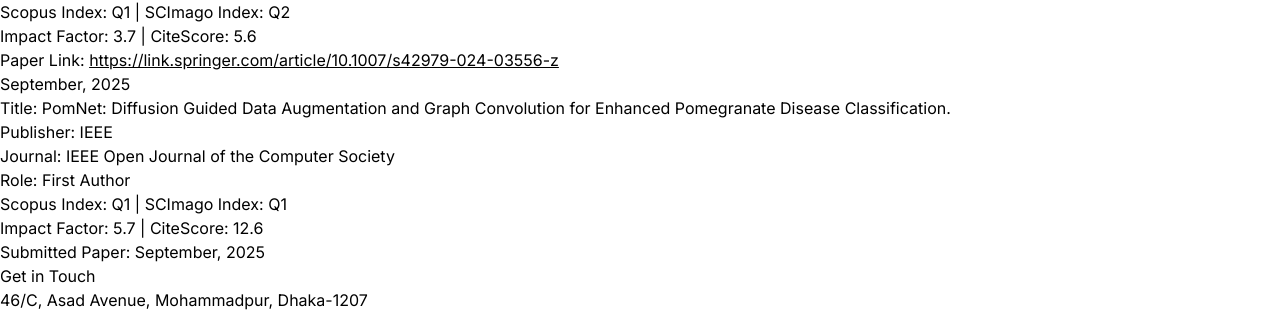
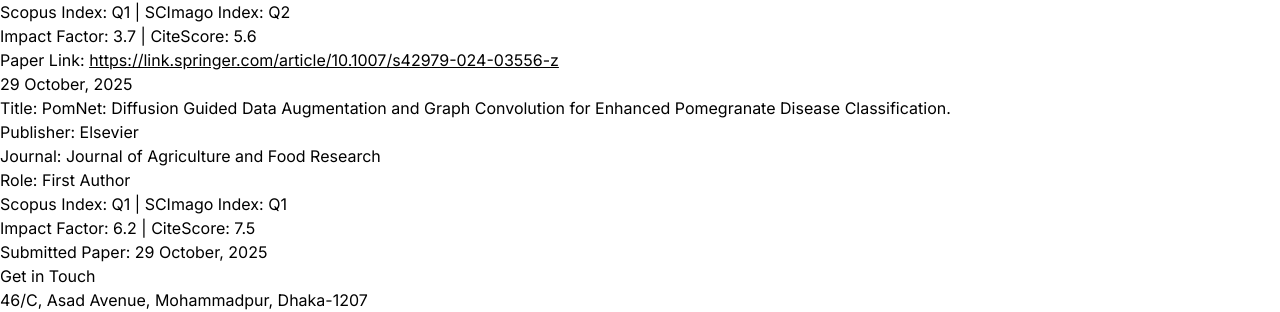
Before and after one commit to afia25/My-Portfolio, a React (Vite) app: page / in a window 1280 px wide. Shown: the part 6322-6634 px from the top of the page. Built offline with nearby package versions, Linux system fonts and the light colour scheme.

Commit message:
Update index.js

```diff
--- a/src/constants/index.js
+++ b/src/constants/index.js
@@ -35,14 +35,14 @@
     link: "https://link.springer.com/article/10.1007/s42979-024-03556-z"
   },
   {
-    year: "September, 2025",
+    year: "29 October, 2025",
     description: `PomNet: Diffusion Guided Data Augmentation and Graph Convolution for Enhanced Pomegranate Disease Classification.`,
-    publisher: "IEEE",
-    journal: "IEEE Open Journal of the Computer Society",
+    publisher: "Elsevier",
+    journal: "Journal of Agriculture and Food Research",
     role: "First Author",
     scopus_index: "Q1 | SCImago Index: Q1",
-    impact_factor: "5.7 | CiteScore: 12.6",
-    submitted_paper: "September, 2025"
+    impact_factor: "6.2 | CiteScore: 7.5",
+    submitted_paper: "29 October, 2025"
   },
 
 ];
```
